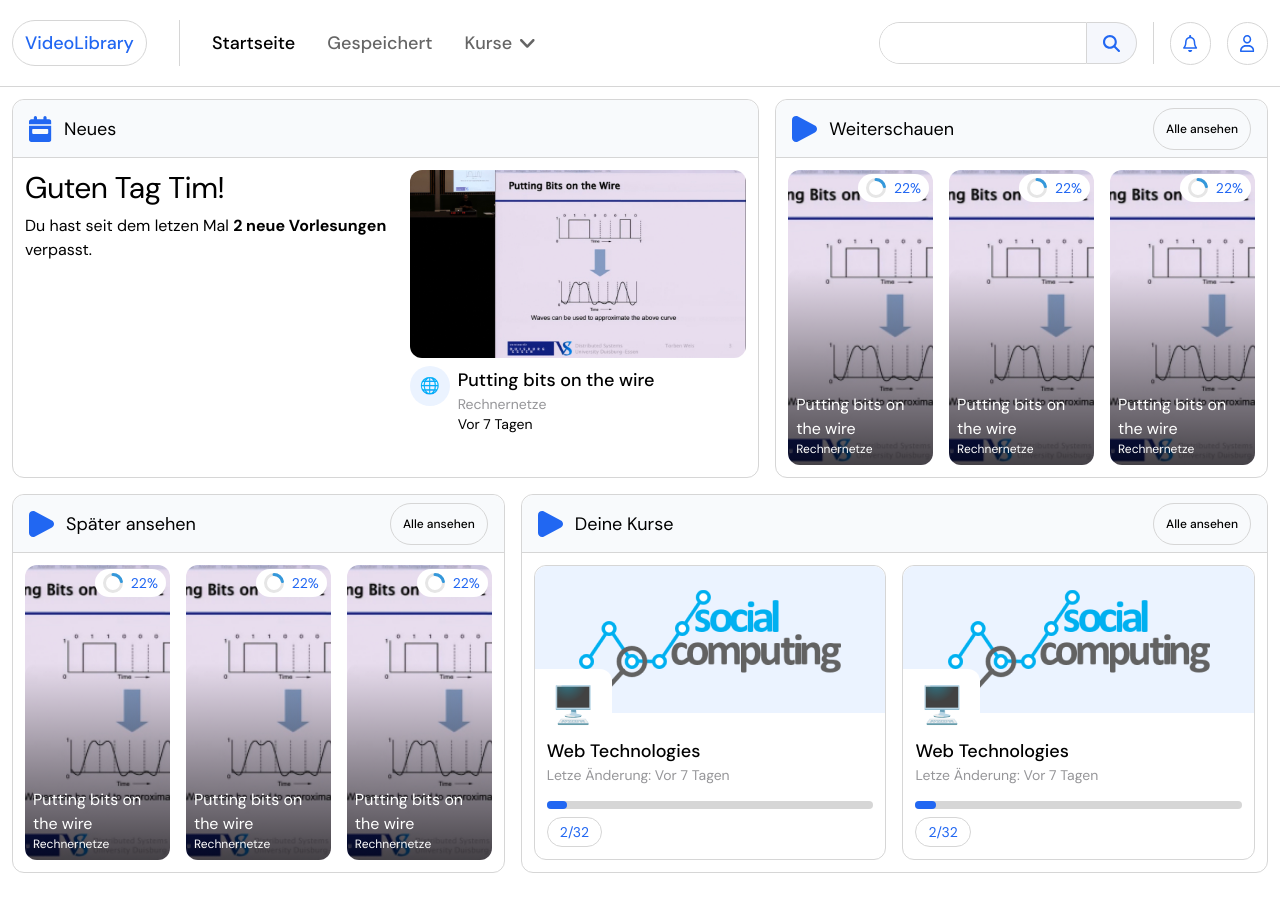
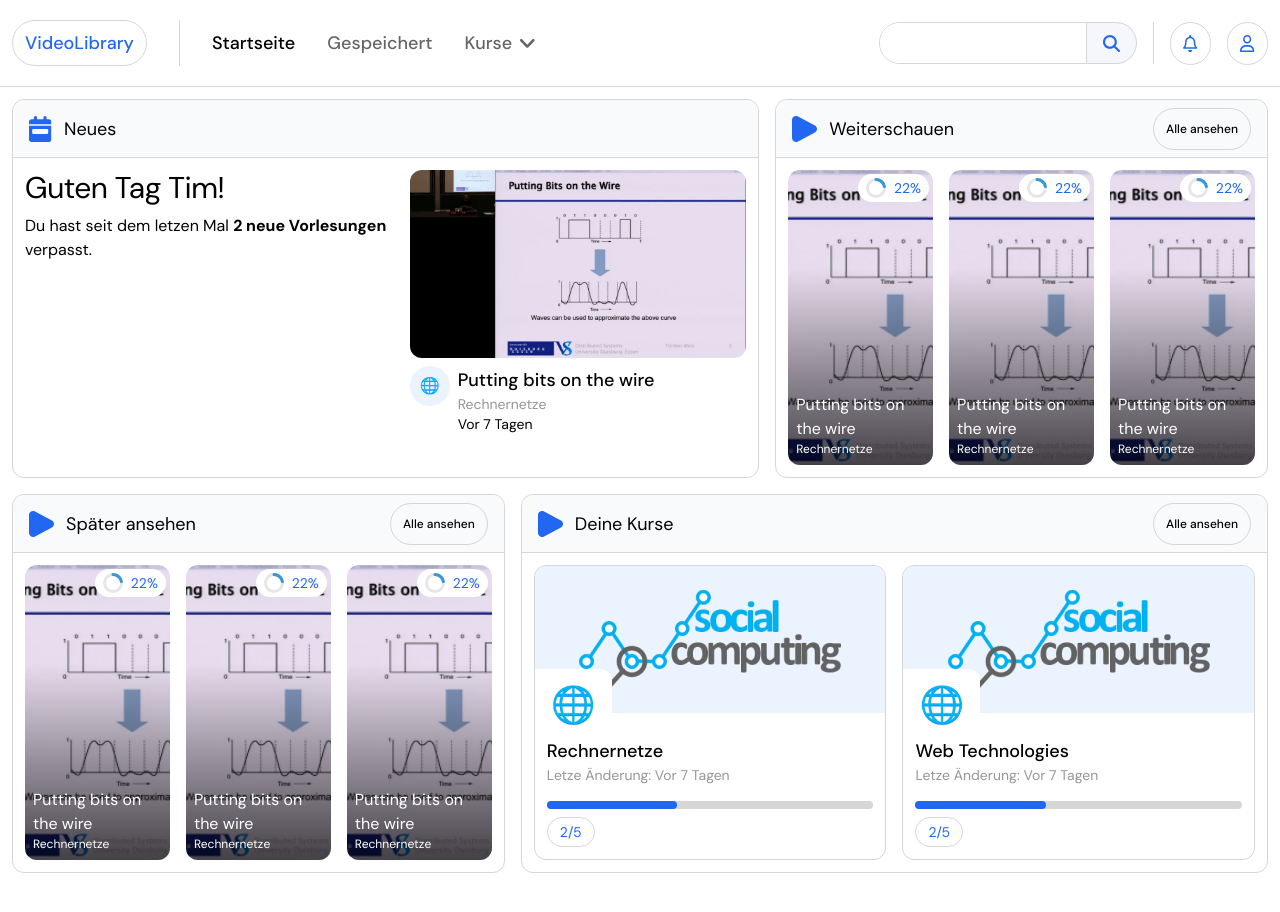
Before and after one commit to TimWitzdam/webtech, a React (Vite) app in the folder frontend/: page /app in a window 1280 px wide. Shown: the top 912 px of the page. Built offline with nearby package versions, Linux system fonts and the light colour scheme; no server answers.

Commit message:
CHG: made dashboard content dynamic

```diff
--- a/frontend/src/pages/app/app.tsx
+++ b/frontend/src/pages/app/app.tsx
@@ -6,6 +6,75 @@ import CalendarIcon from "../../components/icons/CalendarIcon";
 import PlayIcon from "../../components/icons/PlayIcon";
 
 export default function AppPage() {
+  const continueWatching = [
+    {
+      id: 1,
+      title: "Putting bits on the wire",
+      course: "Rechnernetze",
+      image: "/images/video.jpg",
+      progress: 22,
+    },
+    {
+      id: 2,
+      title: "Putting bits on the wire",
+      course: "Rechnernetze",
+      image: "/images/video.jpg",
+      progress: 22,
+    },
+    {
+      id: 3,
+      title: "Putting bits on the wire",
+      course: "Rechnernetze",
+      image: "/images/video.jpg",
+      progress: 22,
+    },
+  ];
+
+  const watchLater = [
+    {
+      id: 1,
+      title: "Putting bits on the wire",
+      course: "Rechnernetze",
+      image: "/images/video.jpg",
+      progress: 22,
+    },
+    {
+      id: 2,
+      title: "Putting bits on the wire",
+      course: "Rechnernetze",
+      image: "/images/video.jpg",
+      progress: 22,
+    },
+    {
+      id: 3,
+      title: "Putting bits on the wire",
+      course: "Rechnernetze",
+      image: "/images/video.jpg",
+      progress: 22,
+    },
+  ];
+
+  const courses = [
+    {
+      id: 1,
+      name: "Rechnernetze",
+      link: "/app/courses/rechnernetze",
+      image: "/images/webtech.png",
+      emoji: "🌐",
+      lastChanged: new Date(Date.parse("04 Jan 2025 00:12:00 GMT")),
+      progress: { current: 2, total: 5 },
+    },
+    {
+      id: 2,
+      name: "Web Technologies",
+      link: "/app/courses/web-technologies",
+      image: "/images/webtech.png",
+      emoji: "🌐",
+      lastChanged: new Date(Date.parse("04 Jan 2025 00:12:00 GMT")),
+      progress: { current: 2, total: 5 },
+    },
+  ];
+
   return (
     <div className="px-3 mt-3 max-w-screen-3xl mx-auto 3xl:px-0">
       <div className="grid gap-4 grid-cols-1 lg:grid-cols-5 lg:auto-rows-fr">
@@ -32,29 +101,28 @@ export default function AppPage() {
         <div className="md:col-span-2">
           <DashboardSection title="Weiterschauen" icon={<PlayIcon />} link="/#">
             <div className="p-3 grid grid-cols-2 gap-4 md:grid-cols-3">
+              {continueWatching.map((video, index) =>
+                index + 1 < continueWatching.length ? (
+                  <SmallVideo
+                    key={video.id}
+                    link="#"
+                    image={video.image}
+                    title={video.title}
+                    course={video.course}
+                    progress={video.progress}
+                  />
+                ) : (
+                  <div key={video.id} className="col-span-2 md:col-span-1">
                     <SmallVideo
                       link="#"
-                image="/images/video.jpg"
-                title="Putting bits on the wire"
-                course="Rechnernetze"
-                progress={22}
-              />
-              <SmallVideo
-                link="#"
-                image="/images/video.jpg"
-                title="Putting bits on the wire"
-                course="Rechnernetze"
-                progress={22}
-              />
-              <div className="col-span-2 md:col-span-1">
-                <SmallVideo
-                  link="#"
-                  image="/images/video.jpg"
-                  title="Putting bits on the wire"
-                  course="Rechnernetze"
-                  progress={22}
+                      image={video.image}
+                      title={video.title}
+                      course={video.course}
+                      progress={video.progress}
                     />
                   </div>
+                ),
+              )}
             </div>
           </DashboardSection>
         </div>
@@ -65,51 +133,49 @@ export default function AppPage() {
             link="/#"
           >
             <div className="p-3 grid grid-cols-2 gap-4 md:grid-cols-3">
+              {watchLater.map((video, index) =>
+                index + 1 < watchLater.length ? (
+                  <SmallVideo
+                    key={video.id}
+                    link="#"
+                    image={video.image}
+                    title={video.title}
+                    course={video.course}
+                    progress={video.progress}
+                  />
+                ) : (
+                  <div key={video.id} className="col-span-2 md:col-span-1">
                     <SmallVideo
                       link="#"
-                image="/images/video.jpg"
-                title="Putting bits on the wire"
-                course="Rechnernetze"
-                progress={22}
-              />
-              <SmallVideo
-                link="#"
-                image="/images/video.jpg"
-                title="Putting bits on the wire"
-                course="Rechnernetze"
-                progress={22}
-              />
-              <div className="col-span-2 md:col-span-1">
-                <SmallVideo
-                  link="#"
-                  image="/images/video.jpg"
-                  title="Putting bits on the wire"
-                  course="Rechnernetze"
-                  progress={22}
+                      image={video.image}
+                      title={video.title}
+                      course={video.course}
+                      progress={video.progress}
                     />
                   </div>
+                ),
+              )}
             </div>
           </DashboardSection>
         </div>
         <div className="md:col-span-3">
-          <DashboardSection title="Deine Kurse" icon={<PlayIcon />} link="/#">
+          <DashboardSection
+            title="Deine Kurse"
+            icon={<PlayIcon />}
+            link="/app/courses"
+          >
             <div className="p-3 grid md:grid-cols-2 gap-4">
+              {courses.map((course) => (
                 <Course
-                name="Web Technologies"
-                image="/images/webtech.png"
-                link="#"
-                emoji="🖥️"
-                lastChanged={new Date(Date.parse("04 Jan 2025 00:12:00 GMT"))}
-                progress={{ current: 2, total: 32 }}
+                  key={course.id}
+                  name={course.name}
+                  link={course.link}
+                  image={course.image}
+                  emoji={course.emoji}
+                  lastChanged={course.lastChanged}
+                  progress={course.progress}
                 />
-              <Course
-                name="Web Technologies"
-                image="/images/webtech.png"
-                link="#"
-                emoji="🖥️"
-                lastChanged={new Date(Date.parse("04 Jan 2025 00:12:00 GMT"))}
-                progress={{ current: 2, total: 32 }}
-              />
+              ))}
             </div>
           </DashboardSection>
         </div>
```
Lines whose indentation alone changed are shown as unchanged.
